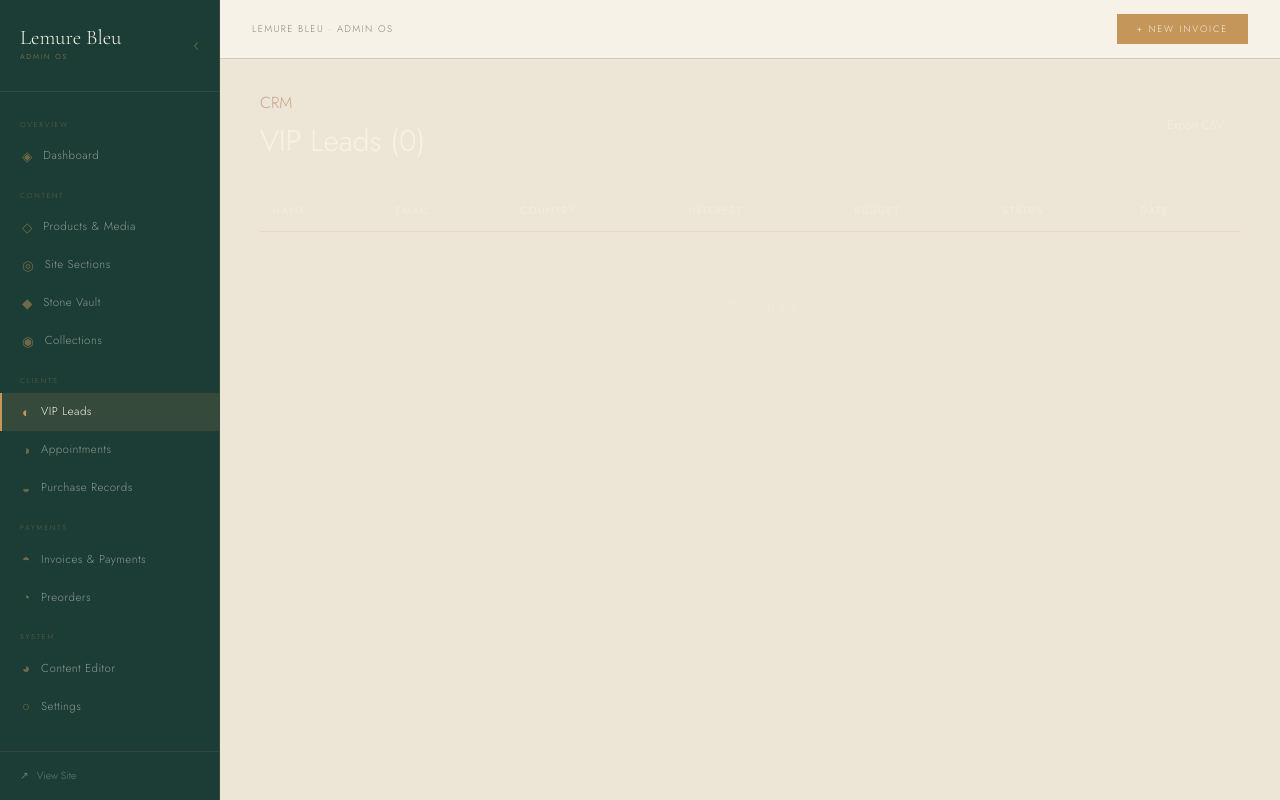
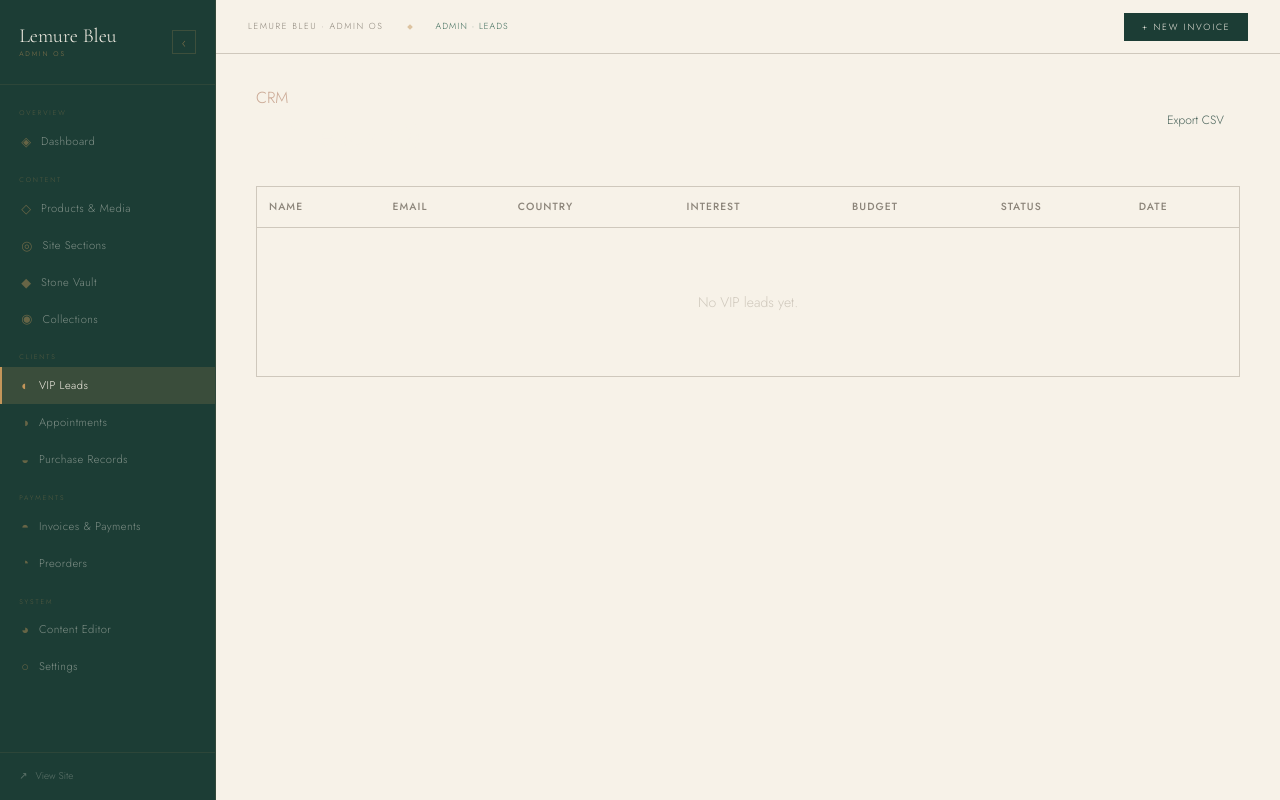
Before and after one commit to Ibthisam29/lemure-bleu, a Next.js app: page /admin/leads in a window 1280 px wide. Built offline with nearby package versions, Linux system fonts and the light colour scheme.

Commit message:
Admin: emerald sidebar + ivory bg theme across all pages

```diff
--- a/src/app/admin/collections/page.tsx
+++ b/src/app/admin/collections/page.tsx
@@ -46,7 +46,7 @@ export default function AdminCollectionsPage() {
   }
 
   const inputStyle = {
-    background: "rgba(255,255,255,0.05)",
+    background: "rgba(28,61,53,0.05)",
     border: "1px solid rgba(184,138,114,0.2)",
     color: "var(--ivory)",
     padding: "0.5rem 0.75rem",
@@ -70,7 +70,7 @@ export default function AdminCollectionsPage() {
       </div>
 
       {showForm && (
-        <div className="mb-8 p-6" style={{ background: "rgba(255,255,255,0.03)", border: "1px solid rgba(184,138,114,0.15)" }}>
+        <div className="mb-8 p-6" style={{ background: "var(--ivory)", border: "1px solid var(--stone)" }}>
           <h3 className="text-sm mb-6" style={{ color: "var(--ivory)" }}>New Collection</h3>
           <div className="grid grid-cols-2 gap-3">
             <input placeholder="Collection Name *" value={form.collection_name}
@@ -103,7 +103,7 @@ export default function AdminCollectionsPage() {
             </button>
             <button onClick={() => { setShowForm(false); setForm(emptyForm); }}
               className="btn-outline py-2 px-6 text-xs"
-              style={{ color: "rgba(248,243,234,0.6)", borderColor: "rgba(248,243,234,0.2)" }}>
+              style={{ color: "rgba(28,61,53,0.75)", borderColor: "rgba(248,243,234,0.2)" }}>
               Cancel
             </button>
           </div>
@@ -111,15 +111,15 @@ export default function AdminCollectionsPage() {
       )}
 
       {loading ? (
-        <p className="text-sm" style={{ color: "rgba(248,243,234,0.4)" }}>Loading...</p>
+        <p className="text-sm" style={{ color: "var(--warm-grey)" }}>Loading...</p>
       ) : (
         <div className="space-y-4">
           {collections.map(col => (
             <div key={col.id} className="p-5 flex items-center justify-between"
-              style={{ background: "rgba(255,255,255,0.03)", border: "1px solid rgba(184,138,114,0.1)" }}>
+              style={{ background: "var(--ivory)", border: "1px solid var(--stone)" }}>
               <div>
                 <h3 className="text-sm font-medium mb-1" style={{ color: "var(--ivory)" }}>{col.collection_name}</h3>
-                <p className="text-xs" style={{ color: "rgba(248,243,234,0.4)" }}>
+                <p className="text-xs" style={{ color: "var(--warm-grey)" }}>
                   {col.quantity_available}/{col.quantity_total} available · {col.price_range}
                 </p>
               </div>
@@ -134,7 +134,7 @@ export default function AdminCollectionsPage() {
             </div>
           ))}
           {collections.length === 0 && (
-            <p className="text-center py-16 text-sm" style={{ color: "rgba(248,243,234,0.3)" }}>
+            <p className="text-center py-16 text-sm" style={{ color: "var(--stone)" }}>
               No collections yet.
             </p>
           )}
--- a/src/app/admin/content/page.tsx
+++ b/src/app/admin/content/page.tsx
@@ -36,7 +36,7 @@ export default function AdminContentPage() {
   }
 
   const inputStyle = {
-    background: "rgba(255,255,255,0.05)",
+    background: "rgba(28,61,53,0.05)",
     border: "1px solid rgba(184,138,114,0.2)",
     color: "var(--ivory)",
     padding: "0.5rem 0.75rem",
@@ -55,7 +55,7 @@ export default function AdminContentPage() {
       <div className="max-w-2xl space-y-5">
         {CONTENT_FIELDS.map(field => (
           <div key={field.key}>
-            <label className="block text-xs mb-1.5" style={{ color: "rgba(248,243,234,0.5)", letterSpacing: "0.05em" }}>
+            <label className="block text-xs mb-1.5" style={{ color: "var(--warm-grey)", letterSpacing: "0.05em" }}>
               {field.label}
             </label>
             {field.defaultValue.length > 80 ? (
--- a/src/app/admin/invoices/page.tsx
+++ b/src/app/admin/invoices/page.tsx
@@ -54,7 +54,7 @@ export default async function AdminInvoicesPage() {
           </thead>
           <tbody>
             {invoices.map((inv:{ id:string; invoice_number:string; client_name:string; client_email:string; line_items:{description:string}[]; total:number; status:string; due_date:string; currency:string }) => (
-              <tr key={inv.id} style={{ borderBottom:"1px solid rgba(216,210,200,0.5)" }}>
+              <tr key={inv.id} style={{ borderBottom:"1px solid rgba(207,200,188,0.6)" }}>
                 <td style={{ padding:"0.875rem 1rem" }}>
                   <Link href={`/admin/invoices/${inv.id}`} style={{ fontFamily:"Cormorant Garamond,serif", fontSize:"1rem", color:"var(--emerald)", textDecoration:"none", fontWeight:300 }}>
                     #{inv.invoice_number}
--- a/src/app/admin/layout.tsx
+++ b/src/app/admin/layout.tsx
@@ -28,32 +28,65 @@ const NAV = [
   ]},
 ];
 
+// Admin palette — emerald + ivory
+const A = {
+  bg:          "#F7F2E8",   // ivory main bg
+  bgDeep:      "#EDE6D6",   // ivory cards/sidebar header
+  sidebar:     "#1C3D35",   // deep emerald sidebar
+  sidebarMid:  "#2A5446",   // slightly lighter emerald
+  emerald:     "#1C3D35",
+  emeraldMid:  "#2A5446",
+  emeraldLt:   "#3D6B5A",
+  gold:        "#C4965A",
+  ivory:       "#F7F2E8",
+  stone:       "#CFC8BC",
+  warmGrey:    "#8C857A",
+  charcoal:    "#1A1814",
+};
+
 export default function AdminLayout({ children }: { children: React.ReactNode }) {
   const [collapsed, setCollapsed] = useState(false);
   const pathname = usePathname();
 
   return (
-    <div className="flex min-h-screen" style={{ background: "var(--ivory-deep)", fontFamily: "Jost, sans-serif" }}>
-      <aside className="flex-shrink-0 flex flex-col transition-all duration-300"
-        style={{ width: collapsed ? "60px" : "220px", background: "var(--emerald)", borderRight: "1px solid rgba(196,150,90,0.15)", position: "sticky", top: 0, height: "100vh", overflowY: "auto", overflowX: "hidden" }}>
-        <div className="flex items-center justify-between" style={{ padding: "1.75rem 1.25rem", borderBottom: "1px solid rgba(196,150,90,0.12)" }}>
+    <div style={{ display:"flex", minHeight:"100vh", background:A.bg, fontFamily:"Jost,sans-serif" }}>
+
+      {/* ── Sidebar ── */}
+      <aside style={{
+        width: collapsed ? "56px" : "216px",
+        flexShrink: 0,
+        display: "flex",
+        flexDirection: "column",
+        background: A.sidebar,
+        borderRight: `1px solid rgba(196,150,90,0.12)`,
+        position: "sticky",
+        top: 0,
+        height: "100vh",
+        overflowY: "auto",
+        overflowX: "hidden",
+        transition: "width 0.3s ease",
+      }}>
+
+        {/* Logo */}
+        <div style={{ padding:"1.6rem 1.2rem", borderBottom:`1px solid rgba(196,150,90,0.1)`, display:"flex", alignItems:"center", justifyContent: collapsed?"center":"space-between", gap:"0.5rem" }}>
           {!collapsed && (
-            <Link href="/admin" style={{ textDecoration: "none" }}>
-              <p style={{ fontFamily: "Cormorant Garamond, serif", fontSize: "1.3rem", fontWeight: 300, color: "var(--ivory)", lineHeight: 1 }}>Lemure Bleu</p>
-              <p style={{ fontSize: "0.45rem", letterSpacing: "0.25em", textTransform: "uppercase", color: "rgba(196,150,90,0.7)", marginTop: "3px" }}>Admin OS</p>
+            <Link href="/admin" style={{ textDecoration:"none" }}>
+              <p style={{ fontFamily:"Cormorant Garamond,serif", fontSize:"1.25rem", fontWeight:300, color:A.ivory, lineHeight:1 }}>Lemure Bleu</p>
+              <p style={{ fontSize:"0.42rem", letterSpacing:"0.28em", textTransform:"uppercase", color:`rgba(196,150,90,0.65)`, marginTop:"3px" }}>Admin OS</p>
             </Link>
           )}
-          <button onClick={() => setCollapsed(!collapsed)}
-            style={{ color: "rgba(196,150,90,0.6)", fontSize: "1rem", background: "none", border: "none", cursor: "pointer", flexShrink: 0, lineHeight: 1 }}>
+          <button onClick={()=>setCollapsed(!collapsed)}
+            style={{ background:"none", border:`1px solid rgba(196,150,90,0.2)`, color:`rgba(196,150,90,0.6)`, cursor:"pointer", width:"24px", height:"24px", display:"flex", alignItems:"center", justifyContent:"center", fontSize:"0.8rem", flexShrink:0 }}>
             {collapsed ? "›" : "‹"}
           </button>
         </div>
 
-        <nav className="flex-1 py-4">
+        {/* Nav groups */}
+        <nav style={{ flex:1, padding:"0.75rem 0" }}>
           {NAV.map((group) => (
-            <div key={group.section} className="mb-1">
+            <div key={group.section} style={{ marginBottom:"0.25rem" }}>
               {!collapsed && (
-                <p style={{ fontSize: "0.45rem", letterSpacing: "0.25em", textTransform: "uppercase", color: "rgba(196,150,90,0.4)", padding: "0.75rem 1.25rem 0.4rem" }}>
+                <p style={{ fontSize:"0.42rem", letterSpacing:"0.28em", textTransform:"uppercase", color:`rgba(196,150,90,0.35)`, padding:"0.7rem 1.2rem 0.3rem" }}>
                   {group.section}
                 </p>
               )}
@@ -61,8 +94,21 @@ export default function AdminLayout({ children }: { children: React.ReactNode })
                 const active = pathname === item.href;
                 return (
                   <Link key={item.href} href={item.href} title={collapsed ? item.label : undefined}
-                    style={{ display: "flex", alignItems: "center", gap: "0.65rem", padding: collapsed ? "0.65rem" : "0.55rem 1.25rem", justifyContent: collapsed ? "center" : "flex-start", fontSize: "0.72rem", fontWeight: 300, letterSpacing: "0.04em", color: active ? "var(--ivory)" : "rgba(247,242,232,0.5)", background: active ? "rgba(196,150,90,0.15)" : "transparent", borderLeft: active ? "2px solid var(--champagne)" : "2px solid transparent", textDecoration: "none", transition: "all 0.2s" }}>
-                    <span style={{ color: active ? "var(--champagne)" : "rgba(196,150,90,0.5)", fontSize: "0.85rem", flexShrink: 0 }}>{item.icon}</span>
+                    style={{
+                      display:"flex", alignItems:"center", gap:"0.6rem",
+                      padding: collapsed ? "0.7rem" : "0.55rem 1.2rem",
+                      justifyContent: collapsed ? "center" : "flex-start",
+                      fontSize:"0.7rem", fontWeight:300, letterSpacing:"0.04em",
+                      color: active ? A.ivory : `rgba(247,242,232,0.45)`,
+                      background: active ? `rgba(196,150,90,0.18)` : "transparent",
+                      borderLeft: active ? `2px solid ${A.gold}` : "2px solid transparent",
+                      textDecoration:"none",
+                      transition:"all 0.18s",
+                    }}
+                    onMouseEnter={e=>{ if(!active){ e.currentTarget.style.color=`rgba(247,242,232,0.8)`; e.currentTarget.style.background=`rgba(196,150,90,0.08)`;} }}
+                    onMouseLeave={e=>{ if(!active){ e.currentTarget.style.color=`rgba(247,242,232,0.45)`; e.currentTarget.style.background="transparent";} }}
+                  >
+                    <span style={{ color: active ? A.gold : `rgba(196,150,90,0.45)`, fontSize:"0.8rem", flexShrink:0 }}>{item.icon}</span>
                     {!collapsed && item.label}
                   </Link>
                 );
@@ -71,22 +117,50 @@ export default function AdminLayout({ children }: { children: React.ReactNode })
           ))}
         </nav>
 
-        <div style={{ borderTop: "1px solid rgba(196,150,90,0.12)", padding: "1rem 1.25rem" }}>
+        {/* Bottom */}
+        <div style={{ borderTop:`1px solid rgba(196,150,90,0.1)`, padding:"1rem 1.2rem" }}>
           <Link href="/" target="_blank"
-            style={{ display: "flex", alignItems: "center", gap: "0.5rem", fontSize: "0.65rem", color: "rgba(247,242,232,0.35)", textDecoration: "none", justifyContent: collapsed ? "center" : "flex-start" }}>
+            style={{ display:"flex", alignItems:"center", gap:"0.5rem", fontSize:"0.62rem", color:`rgba(247,242,232,0.3)`, textDecoration:"none", justifyContent: collapsed?"center":"flex-start" }}
+            onMouseEnter={e=>e.currentTarget.style.color=`rgba(247,242,232,0.6)`}
+            onMouseLeave={e=>e.currentTarget.style.color=`rgba(247,242,232,0.3)`}
+          >
             <span>↗</span>{!collapsed && "View Site"}
           </Link>
         </div>
       </aside>
 
-      <main className="flex-1 overflow-auto">
-        <div style={{ padding: "0.875rem 2rem", background: "var(--ivory)", borderBottom: "1px solid var(--stone)", display: "flex", alignItems: "center", justifyContent: "space-between", position: "sticky", top: 0, zIndex: 10 }}>
-          <p style={{ fontSize: "0.6rem", letterSpacing: "0.15em", textTransform: "uppercase", color: "var(--warm-grey)", fontWeight: 300 }}>Lemure Bleu · Admin OS</p>
-          <Link href="/admin/invoices/new" style={{ padding: "0.5rem 1.25rem", background: "var(--champagne)", color: "var(--ivory)", fontSize: "0.58rem", letterSpacing: "0.2em", textTransform: "uppercase", textDecoration: "none" }}>
+      {/* ── Main ── */}
+      <main style={{ flex:1, overflow:"auto", display:"flex", flexDirection:"column" }}>
+
+        {/* Top bar */}
+        <div style={{
+          padding:"0.8rem 2rem",
+          background: A.ivory,
+          borderBottom:`1px solid ${A.stone}`,
+          display:"flex", alignItems:"center", justifyContent:"space-between",
+          position:"sticky", top:0, zIndex:10,
+        }}>
+          <div style={{ display:"flex", alignItems:"center", gap:"1.5rem" }}>
+            <p style={{ fontSize:"0.55rem", letterSpacing:"0.18em", textTransform:"uppercase", color:A.warmGrey, fontWeight:300 }}>
+              Lemure Bleu · Admin OS
+            </p>
+            {/* Breadcrumb dot */}
+            <div style={{ width:"4px", height:"4px", background:A.gold, transform:"rotate(45deg)", opacity:0.5 }} />
+            <p style={{ fontSize:"0.55rem", letterSpacing:"0.12em", textTransform:"uppercase", color:A.emeraldLt, fontWeight:300 }}>
+              {pathname.split("/").filter(Boolean).join(" · ")}
+            </p>
+          </div>
+          <Link href="/admin/invoices/new"
+            style={{ padding:"0.45rem 1.1rem", background:A.emerald, color:A.ivory, fontSize:"0.56rem", letterSpacing:"0.2em", textTransform:"uppercase", textDecoration:"none", fontFamily:"Jost,sans-serif", transition:"background 0.2s" }}
+            onMouseEnter={e=>e.currentTarget.style.background=A.emeraldLt}
+            onMouseLeave={e=>e.currentTarget.style.background=A.emerald}
+          >
             + New Invoice
           </Link>
         </div>
-        <div style={{ padding: "2rem 2.5rem" }}>{children}</div>
+
+        {/* Page content */}
+        <div style={{ padding:"2rem 2.5rem", flex:1 }}>{children}</div>
       </main>
     </div>
   );
--- a/src/app/admin/leads/page.tsx
+++ b/src/app/admin/leads/page.tsx
@@ -25,36 +25,36 @@ export default async function AdminLeadsPage() {
           <h1 className="heading-display text-3xl" style={{ color: "var(--ivory)" }}>VIP Leads ({leads.length})</h1>
         </div>
         <a href="/api/admin/export-leads" className="btn-outline py-2 px-4 text-xs"
-          style={{ borderColor: "rgba(184,138,114,0.4)", color: "rgba(248,243,234,0.7)" }}>Export CSV</a>
+          style={{ borderColor: "rgba(184,138,114,0.4)", color: "rgba(28,61,53,0.8)" }}>Export CSV</a>
       </div>
-      <div style={{ overflowX: "auto" }}>
+      <div style={{ overflowX:"auto", background:"var(--ivory)", border:"1px solid var(--stone)" }}>
         <table style={{ width: "100%", borderCollapse: "collapse" }}>
           <thead>
-            <tr style={{ borderBottom: "1px solid rgba(184,138,114,0.15)" }}>
+            <tr style={{ borderBottom: "1px solid var(--stone)" }}>
               {["Name", "Email", "Country", "Interest", "Budget", "Status", "Date"].map(h => (
                 <th key={h} className="text-left py-3 px-3"
-                  style={{ color: "rgba(248,243,234,0.4)", fontSize: "0.65rem", letterSpacing: "0.1em", textTransform: "uppercase", fontWeight: 500 }}>{h}</th>
+                  style={{ color: "var(--warm-grey)", fontSize: "0.65rem", letterSpacing: "0.1em", textTransform: "uppercase", fontWeight: 500 }}>{h}</th>
               ))}
             </tr>
           </thead>
           <tbody>
             {leads.map(lead => (
-              <tr key={lead.id} style={{ borderBottom: "1px solid rgba(255,255,255,0.04)" }}>
+              <tr key={lead.id} style={{ borderBottom: "1px solid rgba(28,61,53,0.04)" }}>
                 <td className="py-3 px-3">
                   <p className="text-sm" style={{ color: "var(--ivory)" }}>{lead.full_name}</p>
-                  <p className="text-xs mt-0.5" style={{ color: "rgba(248,243,234,0.4)" }}>{lead.phone}</p>
+                  <p className="text-xs mt-0.5" style={{ color: "var(--warm-grey)" }}>{lead.phone}</p>
                 </td>
-                <td className="py-3 px-3 text-xs" style={{ color: "rgba(248,243,234,0.65)" }}>{lead.email}</td>
-                <td className="py-3 px-3 text-xs" style={{ color: "rgba(248,243,234,0.55)" }}>{lead.country}</td>
-                <td className="py-3 px-3 text-xs" style={{ color: "rgba(248,243,234,0.55)" }}>{lead.interest_type}</td>
-                <td className="py-3 px-3 text-xs" style={{ color: "rgba(248,243,234,0.55)" }}>{lead.budget_range}</td>
+                <td className="py-3 px-3 text-xs" style={{ color: "rgba(28,61,53,0.8)" }}>{lead.email}</td>
+                <td className="py-3 px-3 text-xs" style={{ color: "rgba(28,61,53,0.7)" }}>{lead.country}</td>
+                <td className="py-3 px-3 text-xs" style={{ color: "rgba(28,61,53,0.7)" }}>{lead.interest_type}</td>
+                <td className="py-3 px-3 text-xs" style={{ color: "rgba(28,61,53,0.7)" }}>{lead.budget_range}</td>
                 <td className="py-3 px-3">
                   <span className="px-2 py-1 text-xs"
                     style={{ background: `${STATUS_COLORS[lead.status] || "#888"}20`, color: STATUS_COLORS[lead.status] || "#888", border: `1px solid ${STATUS_COLORS[lead.status] || "#888"}40` }}>
                     {lead.status.replace("_", " ")}
                   </span>
                 </td>
-                <td className="py-3 px-3 text-xs" style={{ color: "rgba(248,243,234,0.4)" }}>
+                <td className="py-3 px-3 text-xs" style={{ color: "var(--warm-grey)" }}>
                   {new Date(lead.created_at).toLocaleDateString()}
                 </td>
               </tr>
@@ -62,7 +62,7 @@ export default async function AdminLeadsPage() {
           </tbody>
         </table>
         {leads.length === 0 && (
-          <p className="text-center py-16 text-sm" style={{ color: "rgba(248,243,234,0.3)" }}>No VIP leads yet.</p>
+          <p className="text-center py-16 text-sm" style={{ color: "var(--stone)" }}>No VIP leads yet.</p>
         )}
       </div>
     </div>
--- a/src/app/admin/purchases/page.tsx
+++ b/src/app/admin/purchases/page.tsx
@@ -57,7 +57,7 @@ export default async function AdminPurchasesPage() {
           </thead>
           <tbody>
             {purchases.map((p:{id:string;client_name:string;client_email:string;client_phone:string;item_title:string;item_type:string;amount:number;currency:string;payment_status:string;invoices:{invoice_number:string}|null;created_at:string;notes:string}) => (
-              <tr key={p.id} style={{ borderBottom:"1px solid rgba(216,210,200,0.5)", transition:"background 0.15s" }}>
+              <tr key={p.id} style={{ borderBottom:"1px solid rgba(207,200,188,0.6)", transition:"background 0.15s" }}>
                 <td style={{ padding:"0.875rem 1rem" }}>
                   <p style={{ fontSize:"0.82rem", color:"var(--emerald)", fontWeight:300 }}>{p.client_name}</p>
                   <p style={{ fontSize:"0.65rem", color:"var(--warm-grey)", fontWeight:300 }}>{p.client_email}</p>
--- a/src/app/admin/stones/page.tsx
+++ b/src/app/admin/stones/page.tsx
@@ -43,7 +43,7 @@ export default function AdminStonesPage() {
   }
 
   const inputStyle = {
-    background: "rgba(255,255,255,0.05)",
+    background: "rgba(28,61,53,0.05)",
     border: "1px solid rgba(184,138,114,0.2)",
     color: "var(--ivory)",
     padding: "0.5rem 0.75rem",
@@ -71,7 +71,7 @@ export default function AdminStonesPage() {
 
       {/* Add form */}
       {showForm && (
-        <div className="mb-8 p-6" style={{ background: "rgba(255,255,255,0.03)", border: "1px solid rgba(184,138,114,0.15)" }}>
+        <div className="mb-8 p-6" style={{ background: "var(--ivory)", border: "1px solid var(--stone)" }}>
           <h3 className="text-sm mb-6" style={{ color: "var(--ivory)" }}>Add New Stone</h3>
           <div className="grid grid-cols-2 md:grid-cols-3 gap-3">
             {[
@@ -135,7 +135,7 @@ export default function AdminStonesPage() {
             <button
               onClick={() => { setShowForm(false); setForm(emptyForm); }}
               className="btn-outline py-2 px-6 text-xs"
-              style={{ color: "rgba(248,243,234,0.6)", borderColor: "rgba(248,243,234,0.2)" }}
+              style={{ color: "rgba(28,61,53,0.75)", borderColor: "rgba(248,243,234,0.2)" }}
             >
               Cancel
             </button>
@@ -144,19 +144,19 @@ export default function AdminStonesPage() {
       )}
 
       {loading ? (
-        <p className="text-sm" style={{ color: "rgba(248,243,234,0.4)" }}>Loading...</p>
+        <p className="text-sm" style={{ color: "var(--warm-grey)" }}>Loading...</p>
       ) : (
         <div className="grid grid-cols-1 md:grid-cols-2 lg:grid-cols-3 gap-4">
           {stones.map(stone => (
             <div
               key={stone.id}
               className="p-5"
-              style={{ background: "rgba(255,255,255,0.03)", border: "1px solid rgba(184,138,114,0.1)" }}
+              style={{ background: "var(--ivory)", border: "1px solid var(--stone)" }}
             >
               <div className="flex items-start justify-between mb-3">
                 <div>
                   <h3 className="text-sm font-medium" style={{ color: "var(--ivory)" }}>{stone.stone_name}</h3>
-                  <p className="text-xs mt-0.5" style={{ color: "rgba(248,243,234,0.5)" }}>{stone.origin}</p>
+                  <p className="text-xs mt-0.5" style={{ color: "var(--warm-grey)" }}>{stone.origin}</p>
                 </div>
                 <span
                   className="px-2 py-1 text-xs"
@@ -169,7 +169,7 @@ export default function AdminStonesPage() {
                   {stone.status}
                 </span>
               </div>
-              <div className="flex gap-3 text-xs" style={{ color: "rgba(248,243,234,0.4)" }}>
+              <div className="flex gap-3 text-xs" style={{ color: "var(--warm-grey)" }}>
                 {stone.carat && <span>{stone.carat} ct</span>}
                 {stone.cut && <span>{stone.cut}</span>}
                 {stone.certificate_lab && <span>{stone.certificate_lab}</span>}
@@ -177,7 +177,7 @@ export default function AdminStonesPage() {
             </div>
           ))}
           {stones.length === 0 && (
-            <p className="col-span-3 text-center py-16 text-sm" style={{ color: "rgba(248,243,234,0.3)" }}>
+            <p className="col-span-3 text-center py-16 text-sm" style={{ color: "var(--stone)" }}>
               No stones yet. Add your first gemstone.
             </p>
           )}
```
Also changed, not shown: src/app/admin/appointments/page.tsx (+10 -10 lines), src/app/admin/page.tsx (+49 -39 lines), src/app/admin/preorders/page.tsx (+8 -8 lines), src/app/admin/settings/page.tsx (+9 -9 lines).
